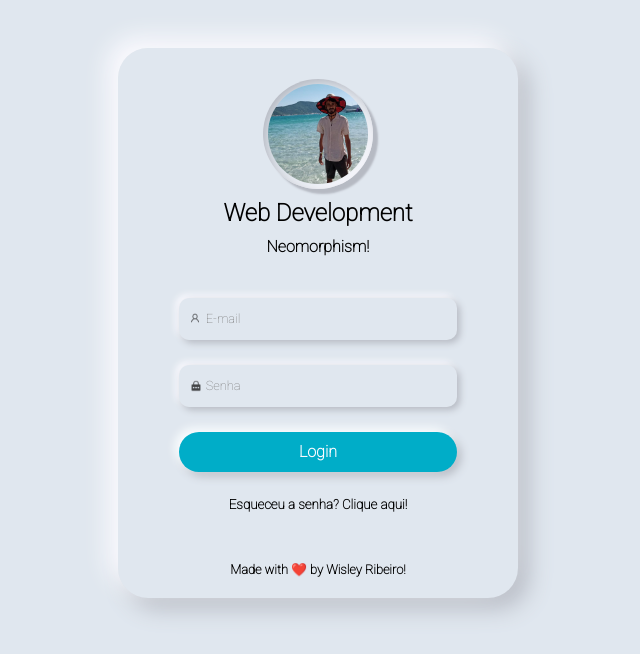
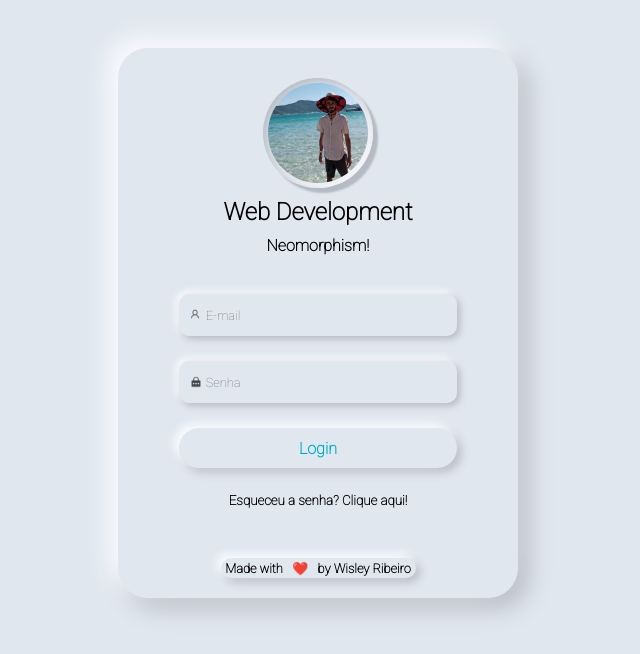
Before and after one commit to WisleyRibeiro/Neomorphism, a plain HTML site: page index.html in a window 1280 px wide. Shown: the whole page, without its empty margins (322-962 px from the left). Drawn offline with Linux system fonts and the light colour scheme.

Commit message:
Alterações estéticas

```diff
--- a/css/style.css
+++ b/css/style.css
@@ -142,11 +142,11 @@ input:focus {
 }
 
 #submit {
-    background-color: #00adc8;
+    background-color: transparent;
     border: 1px solid transparent;
     height: 40px;
     border-radius: 100px;
-    color: #fcfbff;
+    color: #00adc8;
     font-size: 1em;
     font-weight: bold;
     box-shadow:
@@ -157,7 +157,8 @@ input:focus {
 }
 
 #submit:hover {
-    box-shadow: 4px 4px 10px #b6bac3;
+    background-color: #00adc8;
+    color: #fcfbff;
     transition: all 300ms;
 }
 
@@ -166,8 +167,36 @@ input:focus {
     margin: auto;
 }
 
+#heart {
+    align-items: center;
+    justify-content: center;
+    text-align: center;
+    display: flex;
+    margin: auto;
+    transform: translateY(50px);
+    background-color: transparent;
+    width: 195px;
+    height: 20px;
+    border-radius: 10px;
+    box-shadow:
+        -4px -4px 10px #fbfeff,
+        4px 4px 10px #b6bac3;
+    #cora {
+        transition: all 200ms;
+    }
+
+}
+
+#heart:hover {
+    #cora {
+        background-color: transparent;
+        font-size: 1.1em;
+        transition: all 200ms;
+    }
+}
+
 #heart h2 {
     margin: auto;
     font-size: .8em;
-    transform: translateY(50px);
+    cursor: pointer;
 }
--- a/index.html
+++ b/index.html
@@ -29,7 +29,9 @@
                 <h5 id="forgot">Esqueceu a senha? Clique aqui!</h5>
             </form>
             <div id="heart">
-                <h2>Made with ❤️ by Wisley Ribeiro!</h2>
+                <h2>Made with</h2>
+                <h2 id="cora">❤️</h2>
+                <h2>by Wisley Ribeiro</h2>
             </div>
         </div>
     </div>
```
